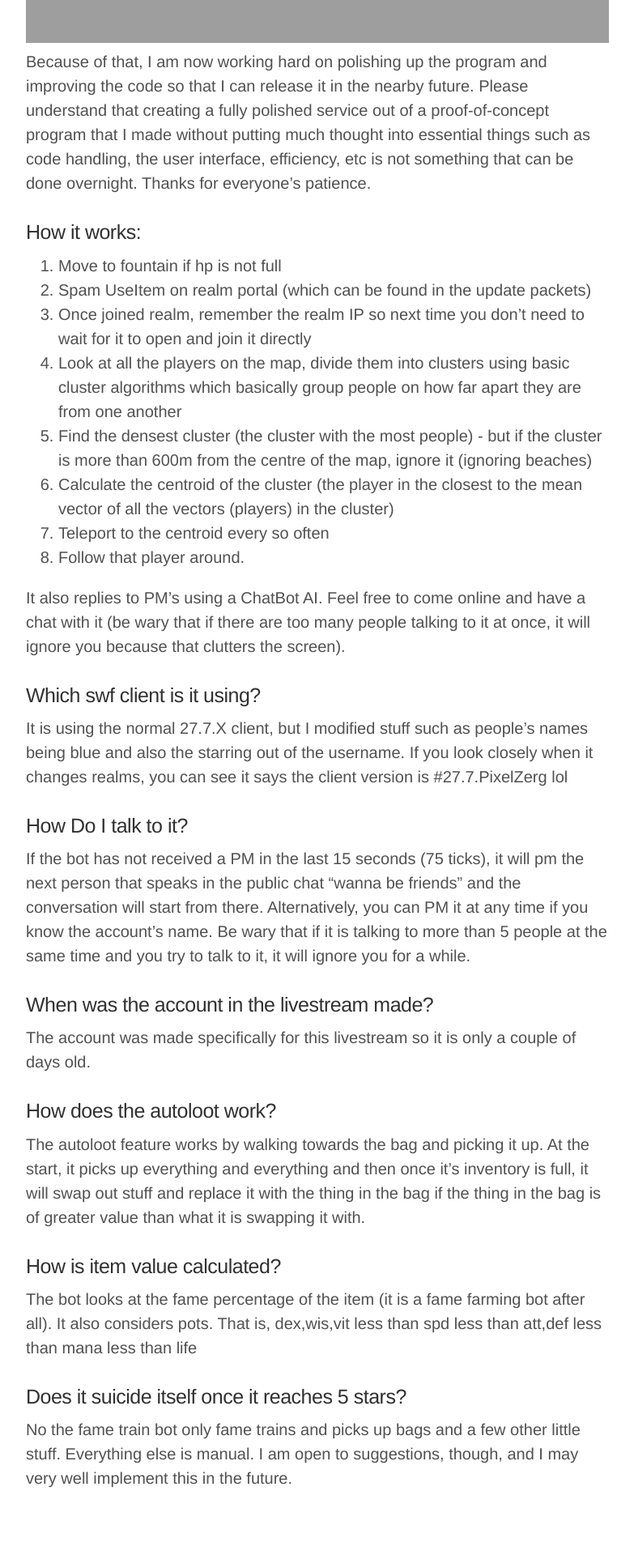
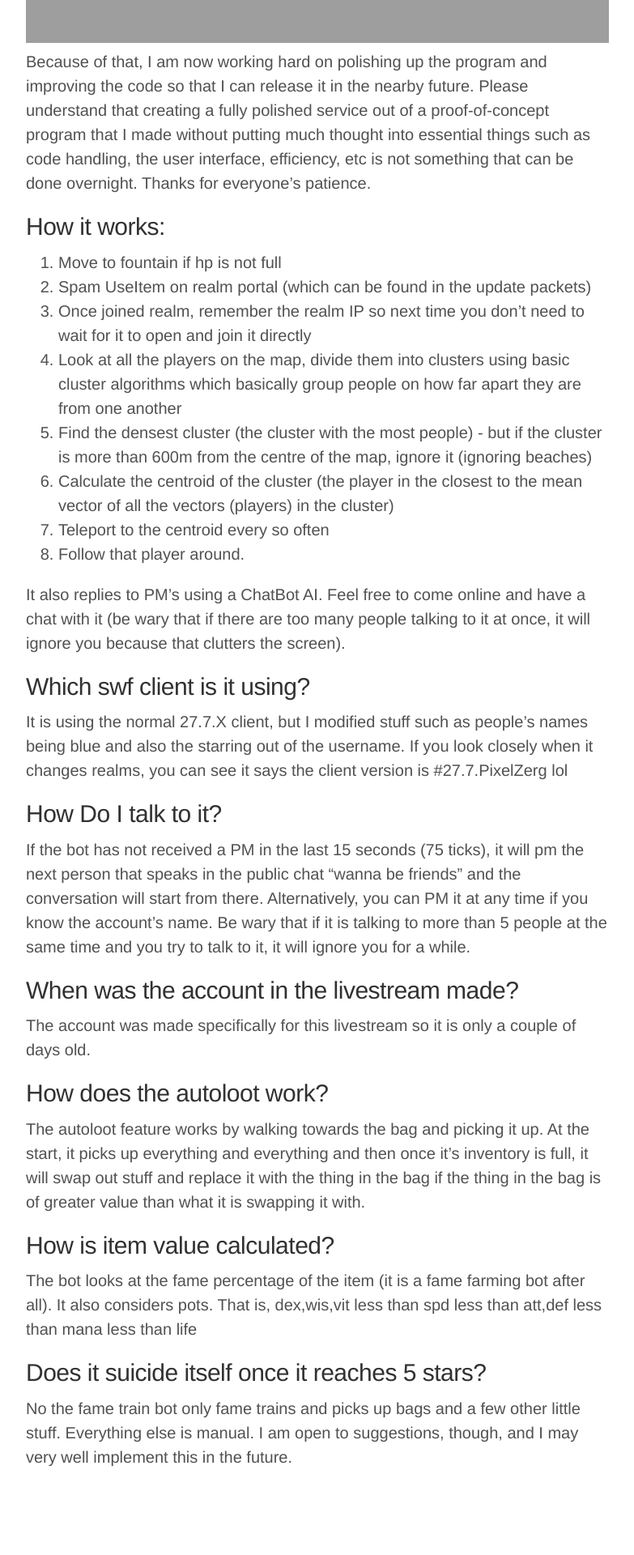
Before and after one commit to PixelZerg/PixelZFameBot, a Jekyll site: the page built from about.md, in a window 1280 px wide. Shown: the part 684-2604 px from the top of the page at 81% size, without its empty margins (248-1031 px from the left). Built offline with Jekyll 4.4.1, drawn with Linux system fonts in a browser that asks for light colours; Markdown is read by kramdown in place of the engine named in the settings; after the commit the page ends 2578 px from its top, so only the background shows below that; grey boxes are pictures that could not be loaded.

```diff
--- a/_drafts/introduction.markdown
+++ /dev/null
@@ -1,6 +0,0 @@
----
-title: Introduction
-layout: post
----
-
-This is a test!
--- a/about.md
+++ b/about.md
@@ -9,7 +9,7 @@ PixelZFameBot is a  fame train bot for ROTMG made by me, PixelZerg. It started o
 
 Because of that, I am now working hard on polishing up the program and improving the code so that I can release it in the nearby future. Please understand that creating a fully polished service out of a proof-of-concept program that I made without putting much thought into essential things such as code handling, the user interface, efficiency, etc is not something that can be done overnight. Thanks for everyone's patience.
 
-### How it works:
+## How it works:
 1. Move to fountain if hp is not full
 2. Spam UseItem on realm portal (which can be found in the update packets)
 3. Once joined realm, remember the realm IP so next time you don't need to wait for it to open and join it directly
@@ -21,20 +21,20 @@ Because of that, I am now working hard on polishing up the program and improving
 
 It also replies to PM's using a ChatBot AI. Feel free to come online and have a chat with it (be wary that if there are too many people talking to it at once, it will ignore you because that clutters the screen).
 
-### Which swf client is it using?
+## Which swf client is it using?
 It is using the normal 27.7.X client, but I modified stuff such as people's names being blue and also the starring out of the username. If you look closely when it changes realms, you can see it says the client version is #27.7.PixelZerg lol
 
-### How Do I talk to it?
+## How Do I talk to it?
 If the bot has not received a PM in the last 15 seconds (75 ticks), it will pm the next person that speaks in the public chat "wanna be friends" and the conversation will start from there. Alternatively, you can PM it at any time if you know the account's name. Be wary that if it is talking to more than 5 people at the same time and you try to talk to it, it will ignore you for a while.
 
-### When was the account in the livestream made?
+## When was the account in the livestream made?
 The account was made specifically for this livestream so it is only a couple of days old.
 
-### How does the autoloot work?
+## How does the autoloot work?
 The autoloot feature works by walking towards the bag and picking it up. At the start, it picks up everything and everything and then once it's inventory is full, it will swap out stuff and replace it with the thing in the bag if the thing in the bag is of greater value than what it is swapping it with.
 
-### How is item value calculated?
+## How is item value calculated?
 The bot looks at the fame percentage of the item (it is a fame farming bot after all). It also considers pots. That is, dex,wis,vit less than spd less than att,def less than mana less than life
 
-### Does it suicide itself once it reaches 5 stars?
+## Does it suicide itself once it reaches 5 stars?
 No the fame train bot only fame trains and picks up bags and a few other little stuff. Everything else is manual. I am open to suggestions, though, and I may very well implement this in the future.
```
Also changed, not shown: _posts/2016-08-17-serviceinformation.markdown (added, +14 -0 lines).
